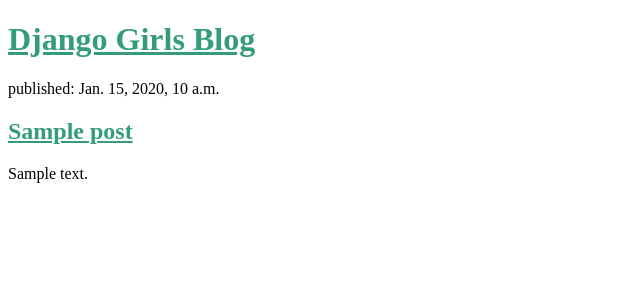
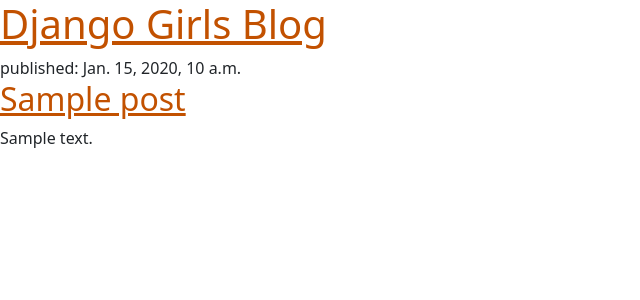
Before and after one commit to obonekenob/M06TutorialTDD, a Django app: template blog/templates/blog/post_list.html in a window 1280 px wide. Shown: the top 300 px of the page, without its empty margins (0-640 px from the left). Run offline with Django 3.2, Linux system fonts and the light colour scheme; the template is opened without the code that fills it: most values are stand-ins (such as "Sample title", 1, 10 or a date in 2020).

Commit message:
M06 Mod Templts-04

```diff
--- a/blog/static/css/blog.css
+++ b/blog/static/css/blog.css
@@ -1,4 +1,4 @@
 
 h1 a, h2 a {
-    color: #349c7d;
+    color: #C25100;
 }
--- a/blog/templates/blog/post_list.html
+++ b/blog/templates/blog/post_list.html
@@ -3,6 +3,7 @@
 <html>
     <head>
         <title>Django Girls blog</title>
+        <link rel="stylesheet" href="https://cdn.jsdelivr.net/npm/bootstrap@5.3.0-alpha3/dist/css/bootstrap.min.css">
         <link rel="stylesheet" href="{% static 'css/blog.css' %}">
     </head>
         <header>
```
